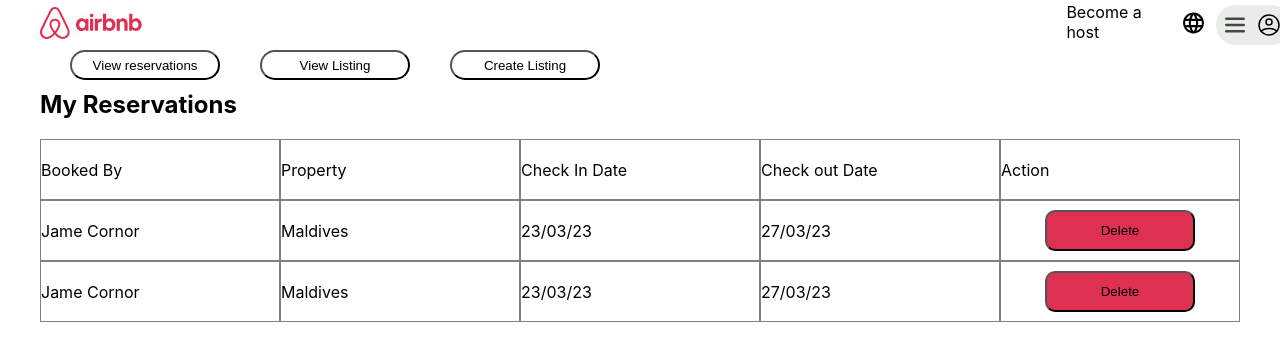
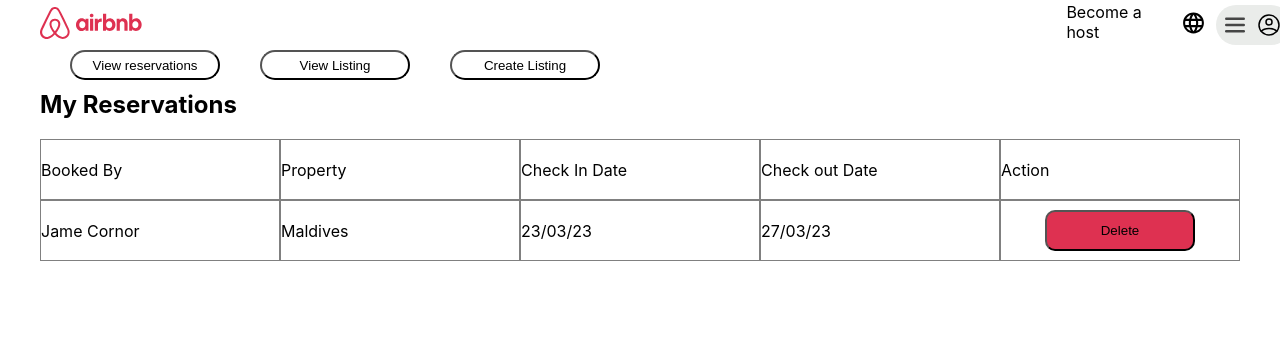
Before and after one commit to Ngcebenhle/Capstone-Project-Air-BnB, a React (Create React App) app: page / in a window 1280 px wide. Shown: the top 360 px of the page. Built offline with nearby package versions, Linux system fonts and the light colour scheme.

Commit message:
Changed Button sizes

```diff
--- a/src/Pages/Admin/Admin.jsx
+++ b/src/Pages/Admin/Admin.jsx
@@ -72,7 +72,7 @@ const Admin = () => {
                 </div>
 
                   <Reservations/>
-                  <Reservations/>
+
 
 
 
```
